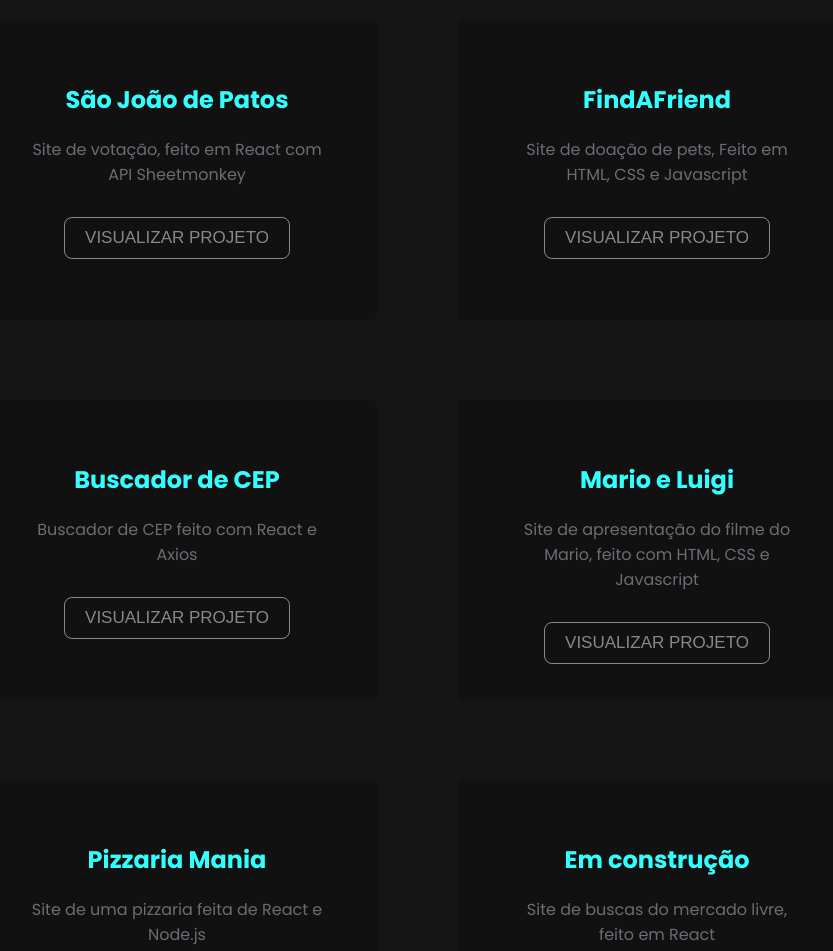
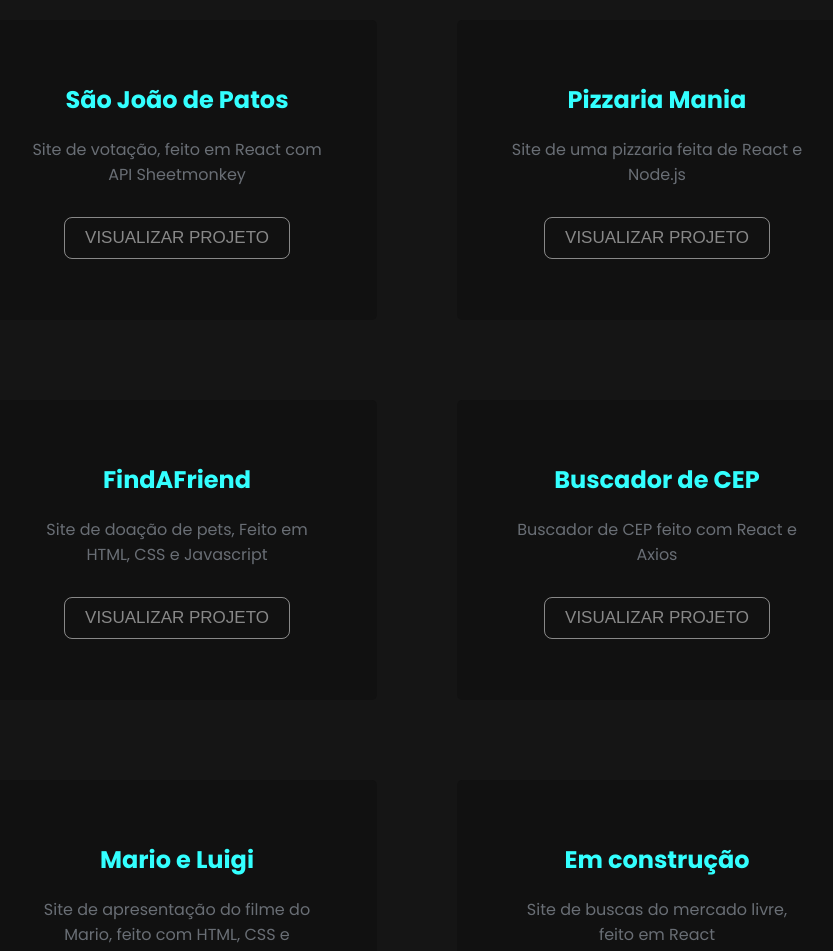
Before and after one commit to RuanDevz/Portfolio, a React (Vite) app in the folder Portfolio/: page / in a window 1280 px wide. Shown: the part 2320-3271 px from the top of the page, without its empty margins (223-1056 px from the left). Built offline with nearby package versions, Linux system fonts and the light colour scheme.

Commit message:
pizzariamania add

```diff
--- a/Portfolio/src/Components/Projetos/Projetos.jsx
+++ b/Portfolio/src/Components/Projetos/Projetos.jsx
@@ -8,6 +8,11 @@ const Projetos = () => {
             Title: "São João de Patos",
             Resumo: "Site de votação, feito em React com API Sheetmonkey",
             Link: "https://saojoao-patos-certo.vercel.app/"
+        },
+        {
+            Title: "Pizzaria Mania",
+            Resumo: "Site de uma pizzaria feita de React e Node.js",
+            Link: "https://pizzariamania3.vercel.app/"
         },
         {
             Title: "FindAFriend",
@@ -23,11 +28,6 @@ const Projetos = () => {
             Title: "Mario e Luigi",
             Resumo: "Site de apresentação do filme do Mario, feito com HTML, CSS e Javascript",
             Link: "https://ruandevz.github.io/youtube-site-mario/"
-        },
-        {
-            Title: "Pizzaria Mania",
-            Resumo: "Site de uma pizzaria feita de React e Node.js",
-            Link: "https://pizzariamania3.vercel.app/"
         },
         {
             Title: "Em construção",
```
